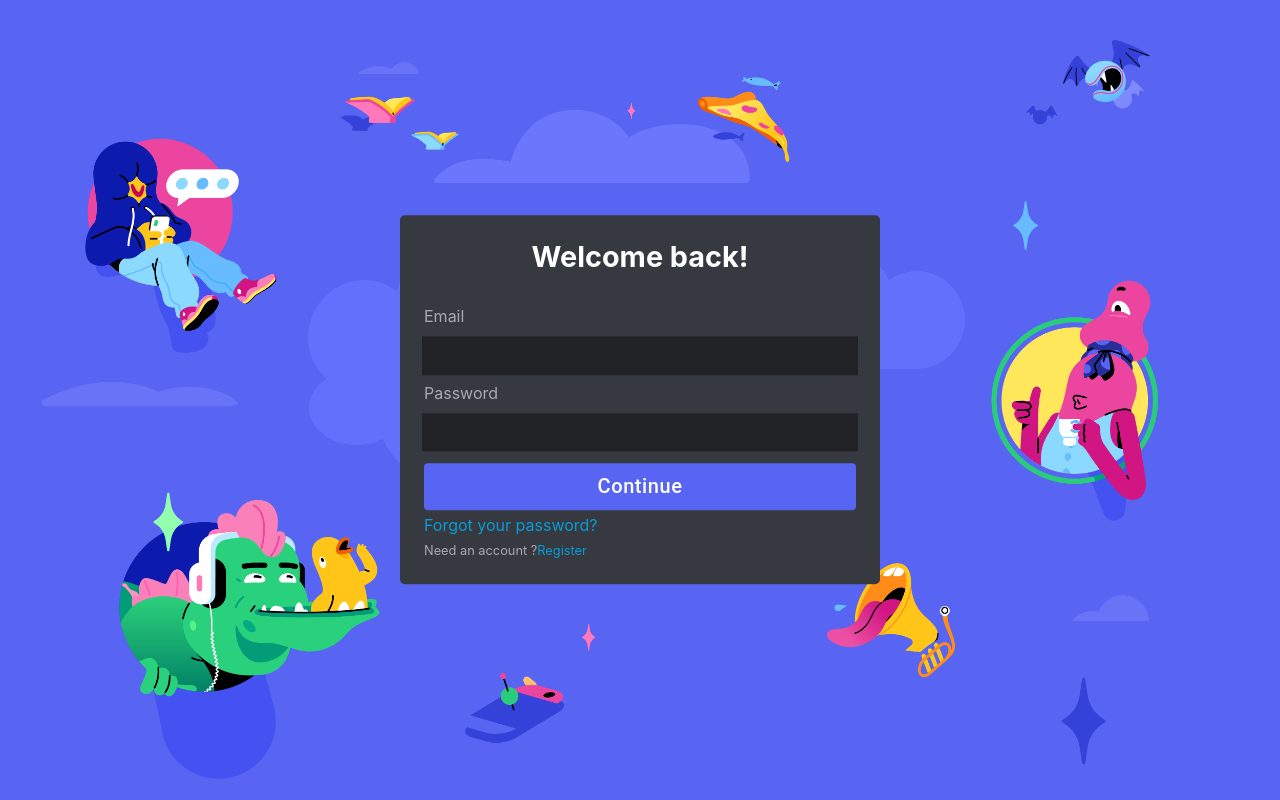
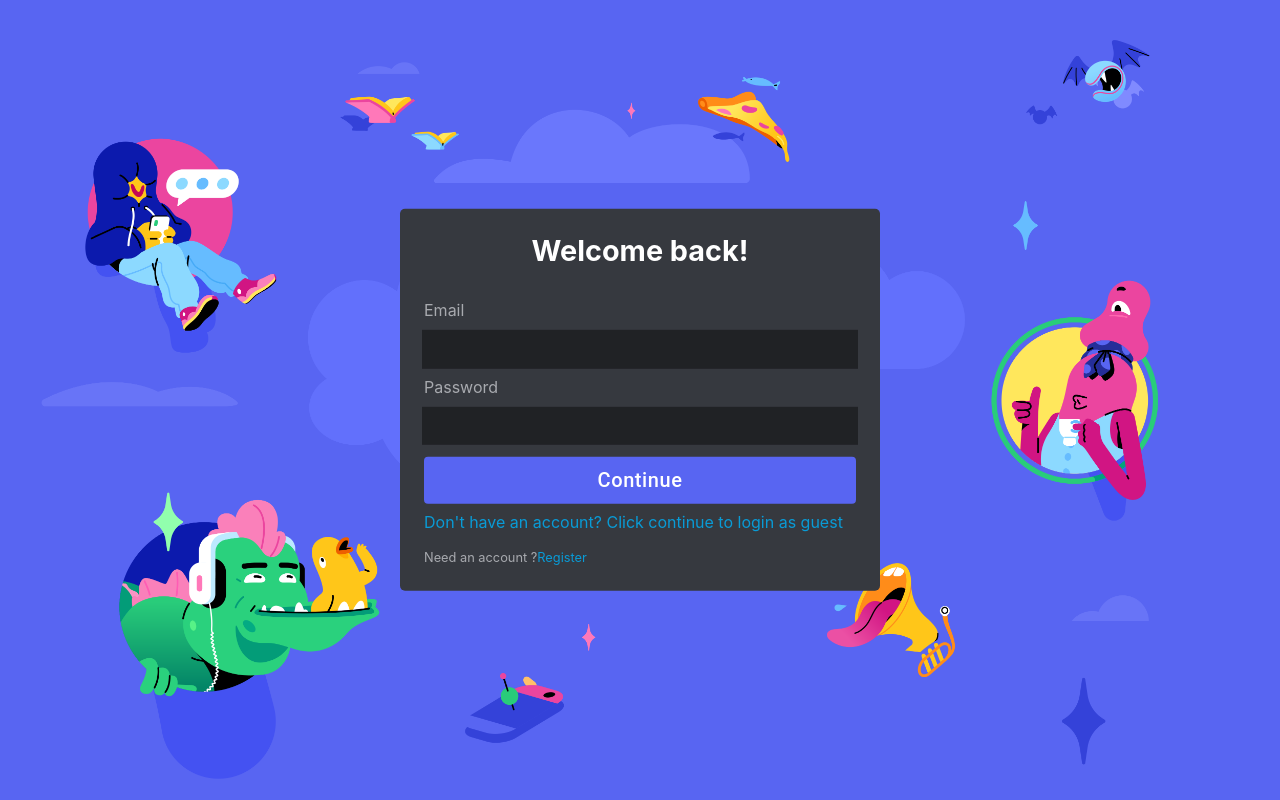
Before and after one commit to yashrajillusion/Messanger, a React (Vite) app in the folder Client/: page /login in a window 1280 px wide. Built offline with nearby package versions, Linux system fonts and the light colour scheme.

Commit message:
added guest login

```diff
--- a/Client/src/Components/Auth/Login.jsx
+++ b/Client/src/Components/Auth/Login.jsx
@@ -11,8 +11,8 @@ import { authRegister } from "../Redux/Auth/action";
 export const LoginComp = () => {
   const { user, loading, error } = useSelector((store) => store.user);
   const [regData, setRegData] = useState({
-    email: "",
-    password: "",
+    email: "albert@gmail.com",
+    password: "albert",
   });
   const dispatch = useDispatch();
   const handleChange = (e) => {
@@ -52,9 +52,9 @@ export const LoginComp = () => {
             <ColorButton onClick={handleSubmit}>Continue</ColorButton>
           )}
 
-          <Link className="auth-link" to={"/login"}>
-            Forgot your password?
-          </Link>
+          <p className="auth-link" onClick={handleSubmit}>
+            Don't have an account? Click continue to login as guest
+          </p>
           <p className="contract">
             Need an account ?
             <Link className="auth-link" to={"/register"}>
--- a/Client/src/Components/Auth/auth.css
+++ b/Client/src/Components/Auth/auth.css
@@ -61,6 +61,7 @@
   color: #099bd6;
   margin-top: 5px;
   text-decoration: none;
+  cursor: pointer;
 }
 .contract {
   font-size: 0.8rem;
--- a/Client/src/Components/Home.jsx
+++ b/Client/src/Components/Home.jsx
@@ -10,7 +10,7 @@ export const HomeComp = () => {
   const { chatting } = useSelector((store) => store.chatting);
 
   if (!user._id) {
-    return <Navigate to="/register" />;
+    return <Navigate to="/login" />;
   }
 
   return (
```
